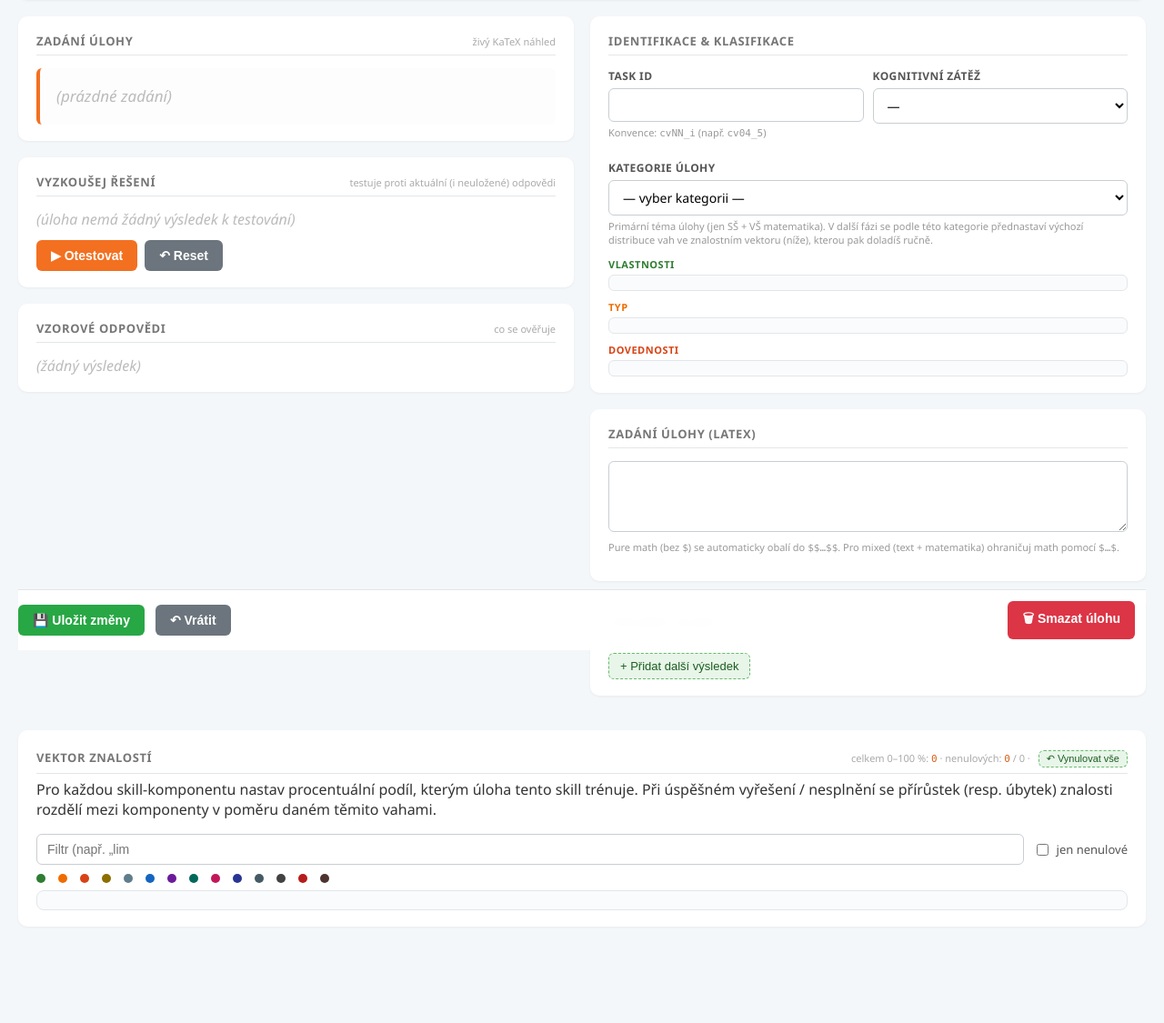
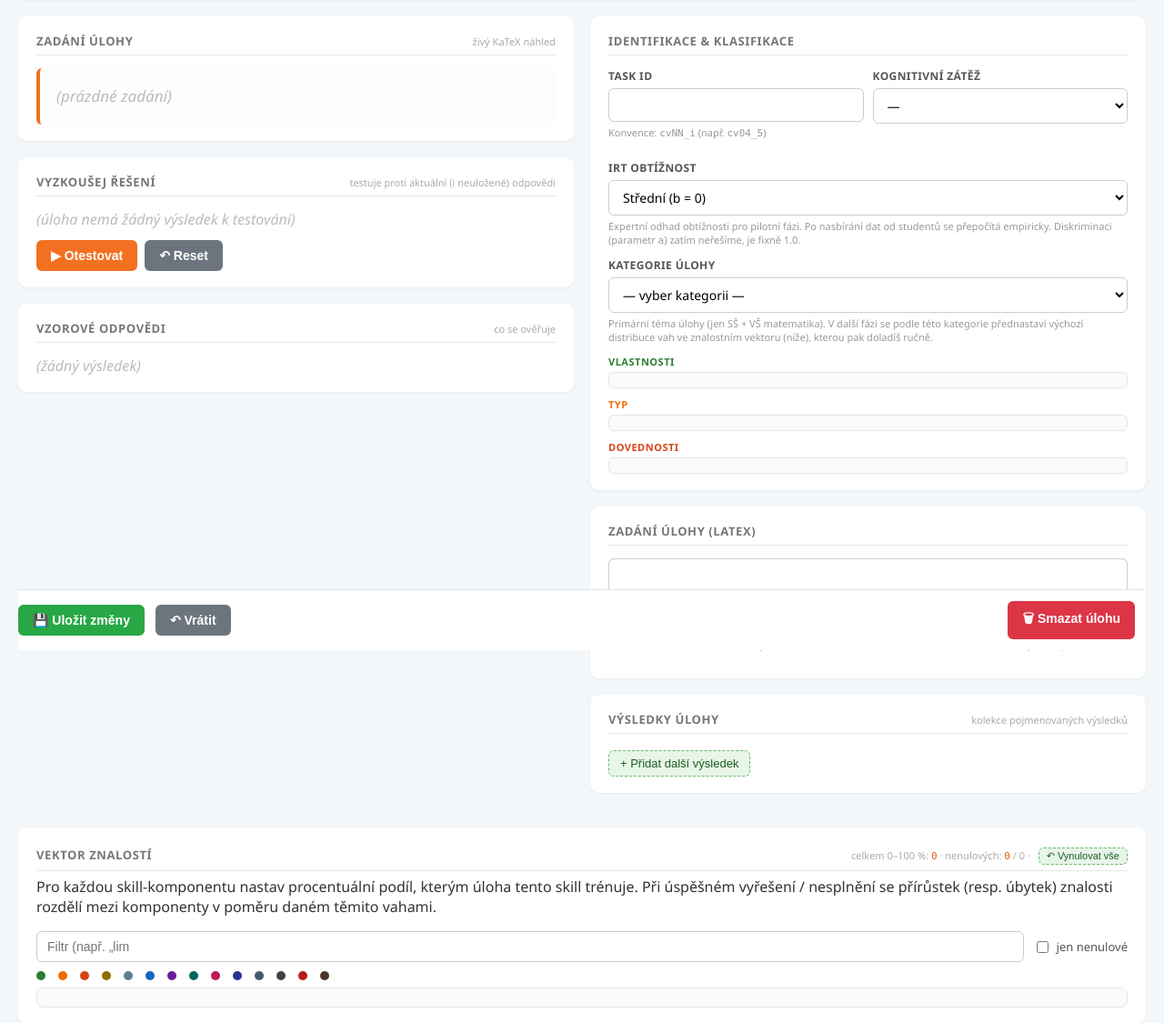
Before and after one commit to dominikpalla/adapt_math, a Flask app: template templates/task_checker.html in a window 1280 px wide. Shown: the part 85-1210 px from the top of the page at 91% size. Before the commit the page ends 1105 px from the top, so only its background shows below. Run offline with Flask 3, Linux system fonts and the light colour scheme; the template is opened without the code that fills it, so the values that code supplies are empty.

Commit message:
IRT pilotní seed: UI select obtížnosti + backfill DB
- templates/task_checker.html: nový <select> IRT obtížnost
  (Lehká/Střední/Těžká = b -2/0/+2), two-way binding do
  state.irt_difficulty, default 0 při NULL.
- app.py: POST /api/tasks/<id> validuje irt_difficulty
  jako float z množiny {-2, 0, +2} (HTTP 400 při jiné hodnotě).
  Diskriminace přes UI needitujeme.
- DB migrace na prod: 923 úloh dostalo b=0, a=1 (backfill NULL).
- IRT.md, AdaptMath_TechDoc.tex: nová sekce Pilotní seed IRT +
  vysvětlení, proč není a=0. Verze TechDoc 1.3 -> 1.4.

```diff
--- a/app.py
+++ b/app.py
@@ -274,6 +274,21 @@ def api_task_save(task_id):
                 }), 400
             payload["task_id"] = raw.strip()  # normalizovaně bez whitespace
 
+        # IRT obtížnost — pilotní fáze má jen 3 hodnoty: -2 / 0 / +2.
+        # Discriminace se přes API needituje (uživatel v UI ji nevidí);
+        # v pipeline zůstává fixně 1.0 do empirické rekalibrace.
+        if "irt_difficulty" in payload:
+            v = payload["irt_difficulty"]
+            try:
+                v = float(v)
+            except (TypeError, ValueError):
+                return jsonify({"error": "irt_difficulty musí být číslo."}), 400
+            if v not in (-2.0, 0.0, 2.0):
+                return jsonify({
+                    "error": "irt_difficulty musí být -2, 0, nebo 2 (Lehká / Střední / Těžká)."
+                }), 400
+            payload["irt_difficulty"] = v
+
         new_id = payload.get("task_id")
         renamed = new_id and new_id != task.task_id
         if renamed:
--- a/templates/task_checker.html
+++ b/templates/task_checker.html
@@ -423,6 +423,15 @@
                             <option>D</option><option>E</option><option>F</option>
                         </select>
                     </div>
+                </div>
+                <div class="row">
+                    <label>IRT obtížnost</label>
+                    <select id="f-irt_difficulty" data-bind="irt_difficulty">
+                        <option value="-2">Lehká (b = −2)</option>
+                        <option value="0" selected>Střední (b = 0)</option>
+                        <option value="2">Těžká (b = +2)</option>
+                    </select>
+                    <p class="hint-text">Expertní odhad obtížnosti pro pilotní fázi. Po nasbírání dat od studentů se přepočítá empiricky. Diskriminaci (parametr <code>a</code>) zatím neřešíme, je fixně 1.0.</p>
                 </div>
                 <div class="row">
                     <label>Kategorie úlohy</label>
@@ -921,6 +930,11 @@ function loadStateToForm() {
     document.getElementById('f-content_latex').value = state.content_latex || '';
     document.getElementById('f-cognitive_load').value = state.cognitive_load || '';
     document.getElementById('f-category').value = state.category || '';
+    /* IRT obtížnost: default 0 (Střední) když je NULL, jinak nejbližší z {-2,0,2}. */
+    let diff = state.irt_difficulty;
+    if (diff === null || diff === undefined) diff = 0;
+    const closest = [-2, 0, 2].reduce((best, v) => Math.abs(v - diff) < Math.abs(best - diff) ? v : best, 0);
+    document.getElementById('f-irt_difficulty').value = String(closest);
     loadTagFieldsToForm();
     loadKnowledgeVectorToForm();
     buildResultsEditor();
@@ -943,6 +957,10 @@ function attachBindings() {
     });
     document.getElementById('f-category').addEventListener('change', e => {
         state.category = e.target.value || null;
+        setDirty();
+    });
+    document.getElementById('f-irt_difficulty').addEventListener('change', e => {
+        state.irt_difficulty = parseFloat(e.target.value);
         setDirty();
     });
     attachTagFieldBindings();
```
Also changed, not shown: IRT.md (+12 -2 lines), 2 other files.
